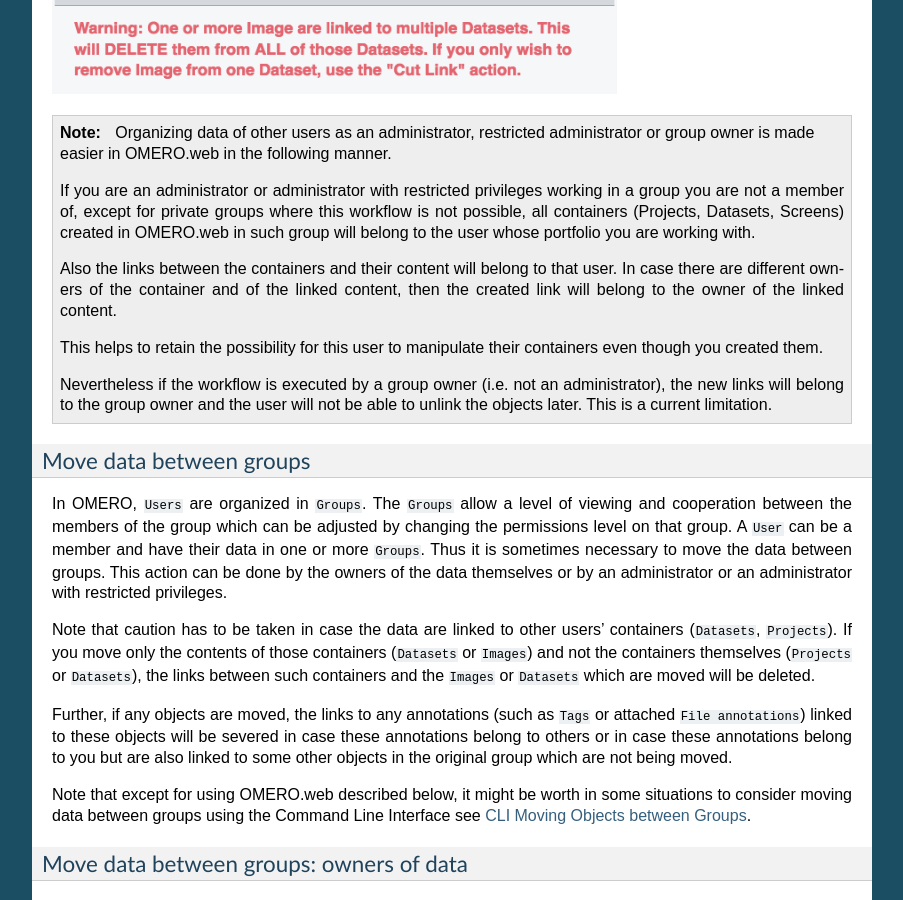
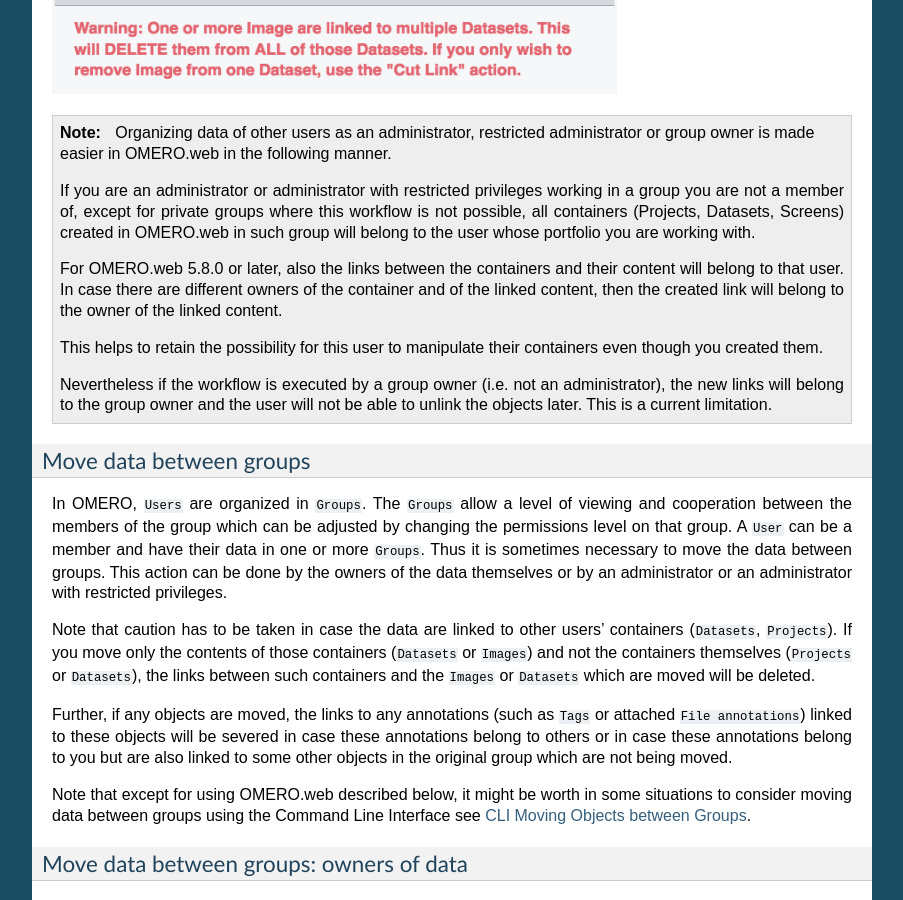
Before and after one commit to ome/omero-guide-introduction, a Sphinx documentation site: the page built from docs/data-management.rst, in a window 1280 px wide and 900 px high, scrolled down 4846 px. Shown: the whole window, without its empty margins (198-1101 px from the left). Built offline with Sphinx 7.4.7, drawn with Linux system fonts in a browser that asks for light colours.

Commit message:
Add specific version remark cf. Seb and Jmarie comments

```diff
--- a/docs/data-management.rst
+++ b/docs/data-management.rst
@@ -171,7 +171,7 @@
 
     If you are an administrator or administrator with restricted privileges working in a group you are not a member of, except for private groups where this workflow is not possible, all containers (Projects, Datasets, Screens) created in OMERO.web in such group will belong to the user whose portfolio you are working with.
 
-    Also the links between the containers and their content will belong to that user. In case there are different owners of the container and of the linked content, then the created link will belong to the owner of the linked content.
+    For OMERO.web 5.8.0 or later, also the links between the containers and their content will belong to that user. In case there are different owners of the container and of the linked content, then the created link will belong to the owner of the linked content.
 
     This helps to retain the possibility for this user to manipulate their containers even though you created them.
 
```
